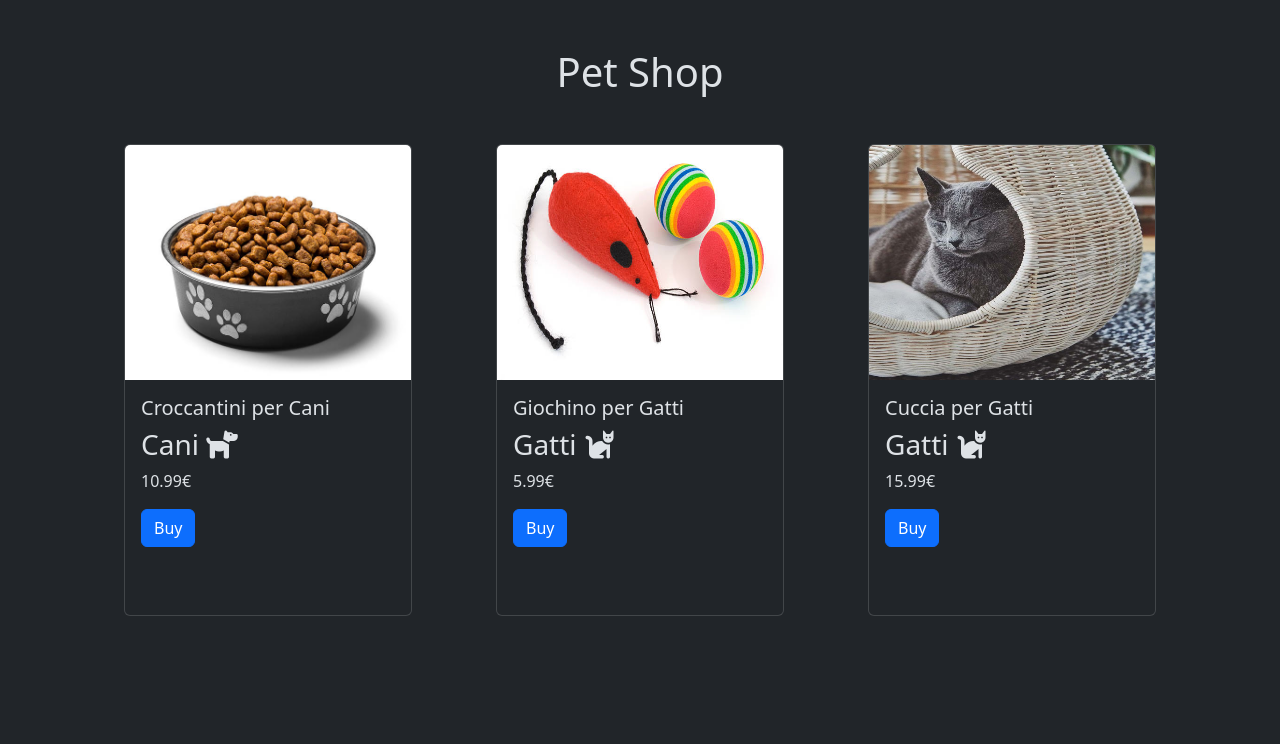
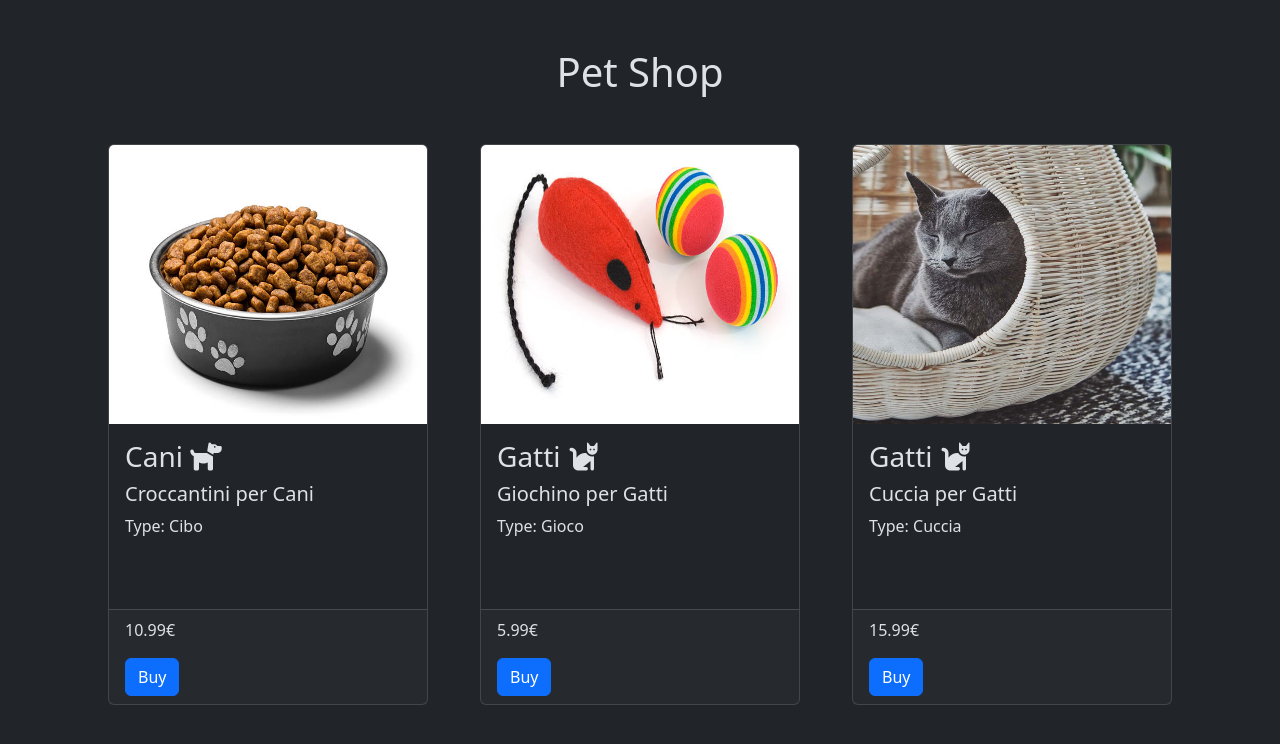
Before and after one commit to Mattia-Giunta/php-oop-2, a PHP site: page / in a window 1280 px wide. Shown: the top 744 px of the page. Run offline with PHP 8.4, Linux system fonts and the light colour scheme.

Commit message:
inserito anche il productType dentro la classe product e di consegnuenza inserito anche nell' html

```diff
--- a/index.php
+++ b/index.php
@@ -9,9 +9,9 @@ $toyType = new ProductType("Gioco");
 $bedType = new ProductType("Cuccia");
 
 // Creazione dei prodotti e delle categorie
-$dogFood = new Product("Croccantini per Cani", 10.99, "./img/food-dog.jpg", $dogCategory = new Category("Cani", "<i class='fa-solid fa-dog'></i>"));
-$catToy = new Product("Giochino per Gatti", 5.99, "./img/cat-toy.jpg", $catCategory = new Category("Gatti", "<i class='fa-solid fa-cat'></i>"));
-$catProduct = new Product("Cuccia per Gatti", 15.99, "./img/cat-home.jpg", $catCategory = new Category("Gatti", "<i class='fa-solid fa-cat'></i>"));
+$dogFood = new Product("Croccantini per Cani", 10.99, "./img/food-dog.jpg", $dogCategory = new Category("Cani", "<i class='fa-solid fa-dog'></i>"), $foodType);
+$catToy = new Product("Giochino per Gatti", 5.99, "./img/cat-toy.jpg", $catCategory = new Category("Gatti", "<i class='fa-solid fa-cat'></i>"), $toyType);
+$catProduct = new Product("Cuccia per Gatti", 15.99, "./img/cat-home.jpg", $catCategory = new Category("Gatti", "<i class='fa-solid fa-cat'></i>"), $bedType);
 
 $arrayProdotti = [
     $dogFood,
@@ -48,24 +48,33 @@ $arrayProdotti = [
 
                 <?php foreach( $arrayProdotti as $element ) : ?>
 
-                    <div class="card " style="width: 18rem;">
+                    <div class="card " style="width: 20rem;">
 
                         <img src="<?= $element->image?>" class="card-img-top h-50" alt="<?= $element->title?>">
 
                         <div class="card-body">
 
-                            <h5 class="card-title">
-                                <?= $element->title?>
-                            </h5>
                             <h3>
                                 <?= $element->category->animal?>
                                 <?= $element->category->icon?>
                             </h3>
+
+                            <h5 class="card-title">
+                                <?= $element->title?>
+                            </h5>
+
+                            <p>
+                                Type: <?= $element->type->name ?>
+                            </p>
+
+                        </div>
+
+                        <div class="card-footer">
+
                             <p class="card-text">
                                 <?= $element->price?>€
                             </p>
                             <a href="#" class="btn btn-primary">Buy</a>
-
                         </div>
 
                     </div>
--- a/model/classi.php
+++ b/model/classi.php
@@ -24,12 +24,14 @@ class Product {
     public $price;
     public $image;
     public $category;
+    public $type;
 
-    public function __construct($_title, $_price, $_image, Category $_category) {
+    public function __construct($_title, $_price, $_image, Category $_category, ProductType $_type) {
         $this->title = $_title;
         $this->price = $_price;
         $this->image = $_image;
         $this->category = $_category;
+        $this->type = $_type;
     }
 }
 
```
